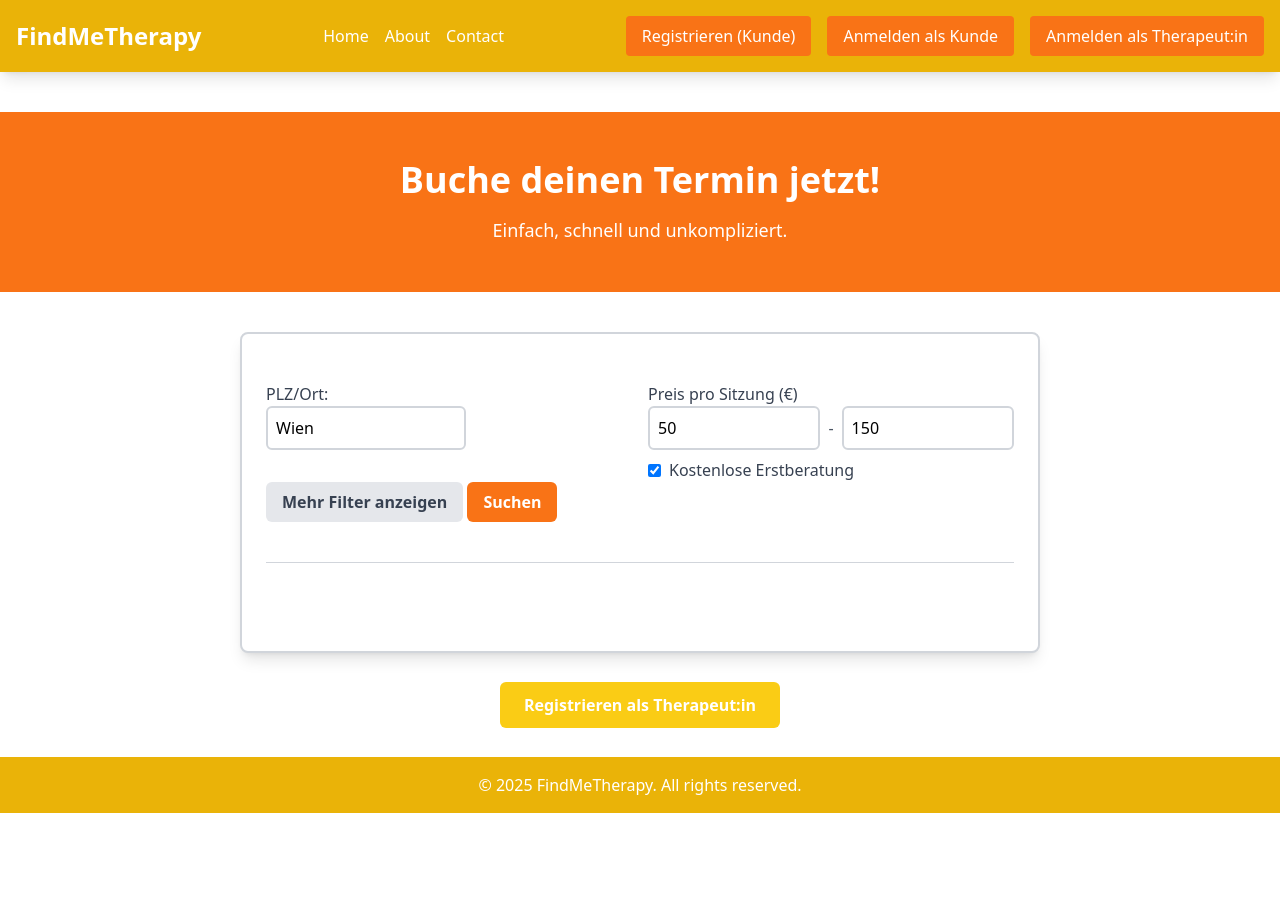
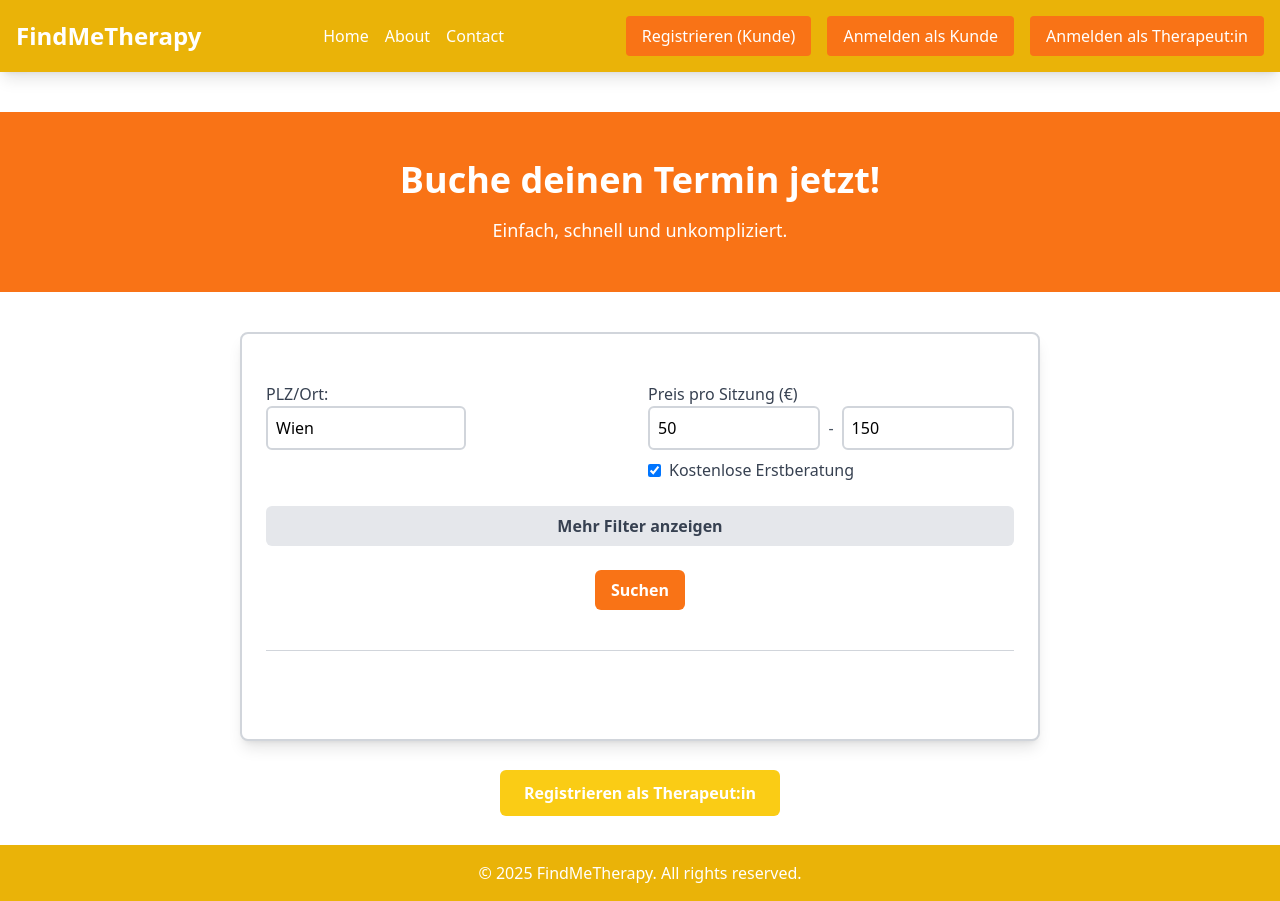
Before and after one commit to AlenioH/find-me-therapy, a SvelteKit app: page / in a window 1280 px wide. Before the commit the page ends 813 px from the top, so only its background shows below. Built offline with nearby package versions, Linux system fonts and the light colour scheme; no server answers.

Commit message:
Move grid class to form search filters

```diff
--- a/src/routes/+page.svelte
+++ b/src/routes/+page.svelte
@@ -77,8 +77,7 @@
 <section
   class="container mx-auto max-w-[800px] py-12 px-6 border-2 border-gray-300 rounded-lg shadow-lg my-10 bg-white"
 >
-  <div class="grid gap-6">
-    <form on:submit={performSearch}>
+  <form on:submit={performSearch} class="grid gap-6">
     <div class="grid sm:grid-cols-2 gap-4">
       <div>
         <label for="location" class="block font-medium text-gray-700"
@@ -130,9 +129,8 @@
             bind:checked={offersFirstConsultation}
             class="mr-2"
           />
-            <label
-              for="offersFirstConsultation"
-              class="font-medium text-gray-700">Kostenlose Erstberatung</label
+          <label for="offersFirstConsultation" class="font-medium text-gray-700"
+            >Kostenlose Erstberatung</label
           >
         </div>
       </div>
@@ -243,7 +241,6 @@
       Suchen
     </button>
   </form>
-  </div>
 
   <hr class="my-10 border-gray-300" />
 </section>
```
Lines whose indentation alone changed are shown as unchanged.
